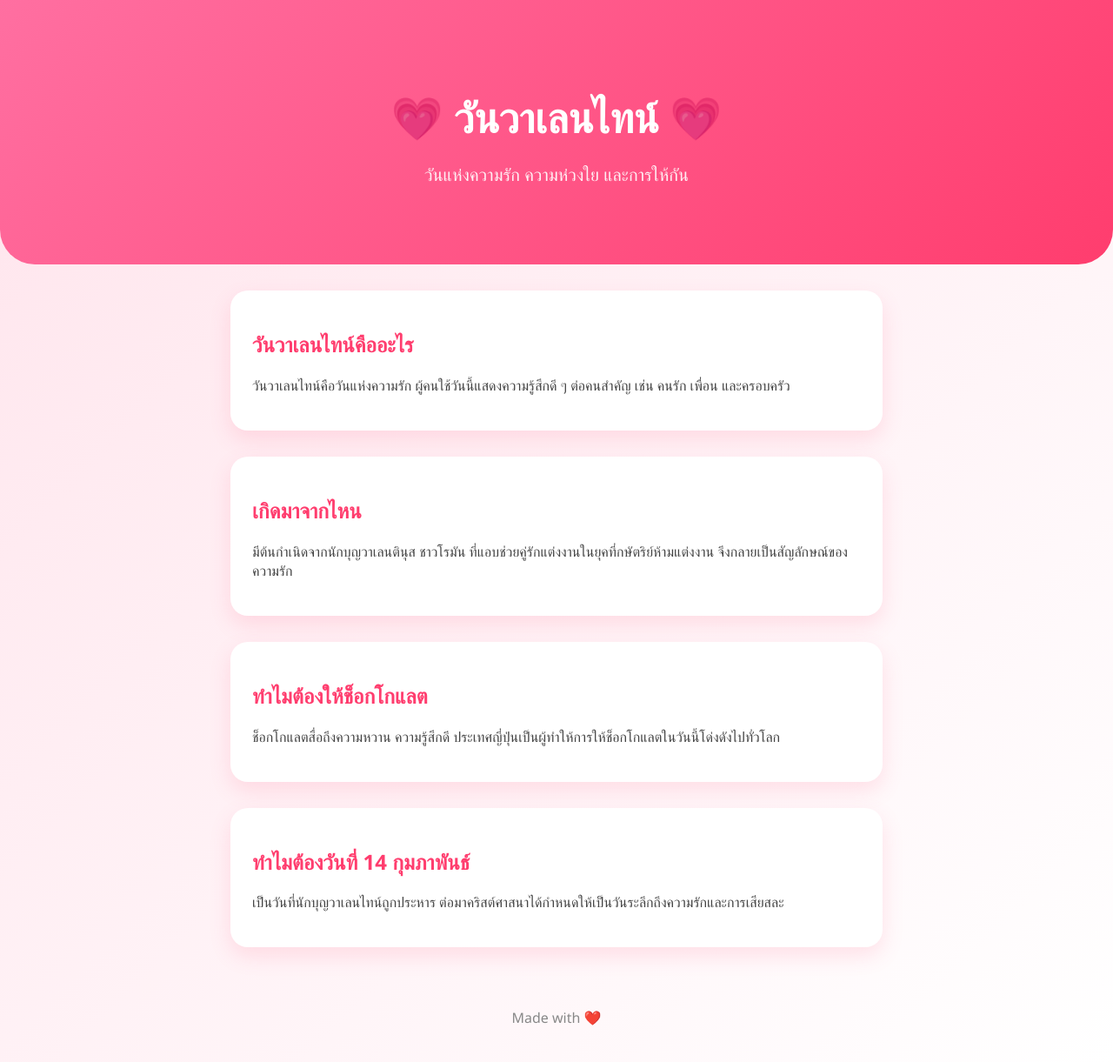
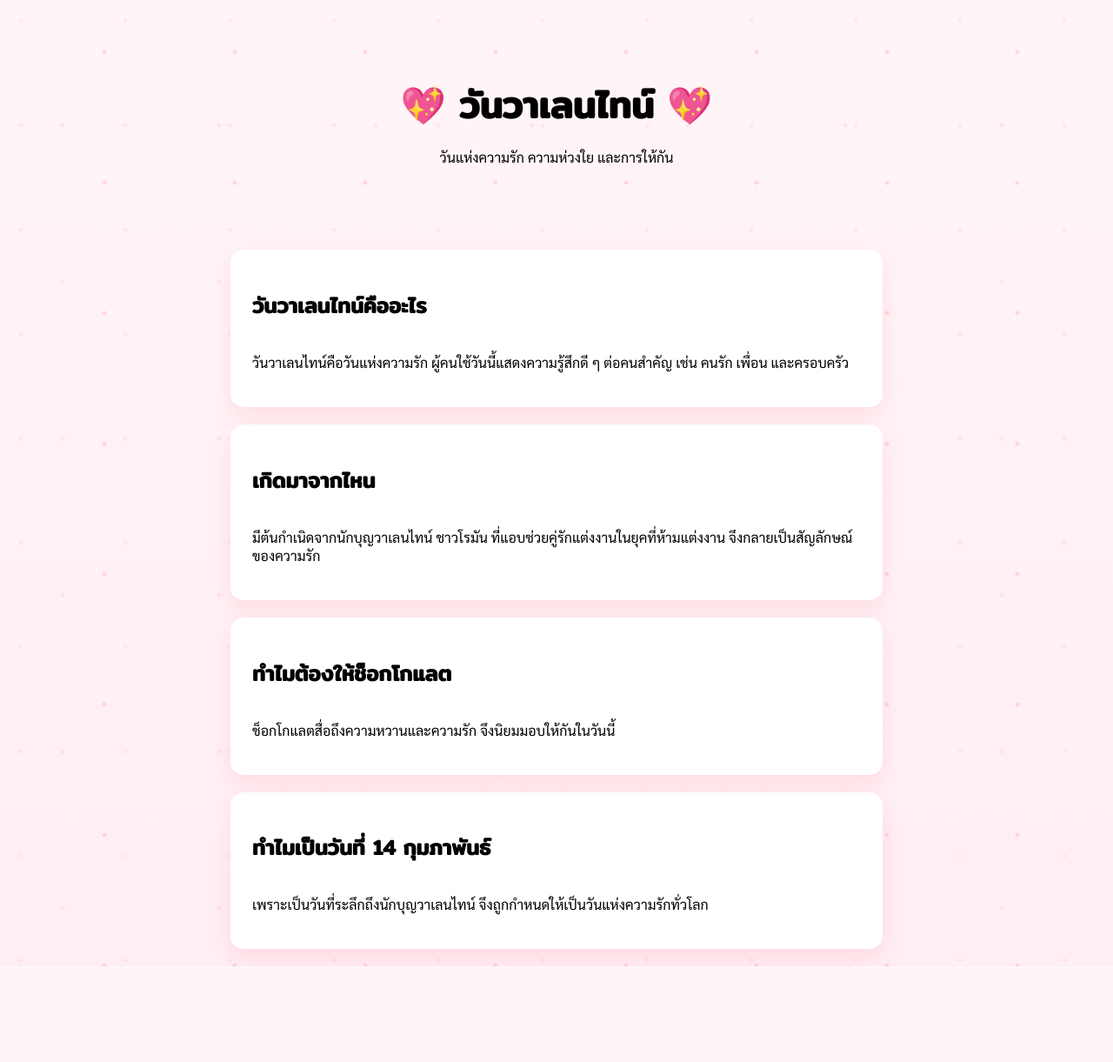
Before and after one commit to Teerapat-09/flask-project, a Flask app: page / in a window 1280 px wide. Shown: the whole page at 87% size. After the commit the page ends 1111 px from the top, so only its background shows below. Run offline with Flask 3, Linux system fonts and the light colour scheme.

Commit message:
UI upgrade

```diff
--- a/static/style.css
+++ b/static/style.css
@@ -1,54 +1,82 @@
 body {
     margin: 0;
-    font-family: "Segoe UI", sans-serif;
-    background: linear-gradient(135deg, #ffe4ec, #ffffff);
-    color: #444;
+    padding: 0;
+    font-family: 'Sarabun', sans-serif;
+
+    /* พื้นหลังลายความรักแบบจาง ๆ */
+    background:
+    radial-gradient(circle at 20% 20%, rgba(255,192,203,.25) 2px, transparent 3px),
+    radial-gradient(circle at 80% 40%, rgba(255,105,135,.20) 2px, transparent 3px),
+    radial-gradient(circle at 40% 80%, rgba(255,182,193,.25) 2px, transparent 3px),
+    linear-gradient(#fff5f7,#ffeef3);
+
+    background-size: 120px 120px, 150px 150px, 180px 180px, cover;
 }
 
-/* หัวเว็บ */
-.hero {
-    text-align: center;
-    padding: 70px 20px;
-    background: linear-gradient(135deg, #ff6fa1, #ff3d6e);
-    color: white;
-    border-bottom-left-radius: 40px;
-    border-bottom-right-radius: 40px;
-}
-
-.hero h1 {
-    font-size: 48px;
+/* หัวข้อใหญ่ */
+h1 {
+    font-family: 'Mitr', sans-serif;
+    font-size: 42px;
     margin-bottom: 10px;
 }
 
-.hero p {
-    font-size: 20px;
-    opacity: 0.9;
+/* หัวข้อรอง */
+h2 {
+    font-family: 'Mitr', sans-serif;
 }
 
-/* การ์ดข้อมูล */
+/* ส่วนหัว */
+.hero {
+    text-align: center;
+    padding: 60px 20px;
+}
+
+/* กล่องเนื้อหา */
 .card {
     background: white;
-    margin: 30px auto;
-    padding: 25px;
     width: 80%;
     max-width: 700px;
-    border-radius: 20px;
-    box-shadow: 0 10px 25px rgba(255, 80, 120, 0.15);
-    transition: 0.3s;
+    margin: 20px auto;
+    padding: 25px;
+    border-radius: 15px;
+    box-shadow: 0 10px 25px rgba(255,105,135,.15);
+    transition: transform .3s ease;
 }
 
 .card:hover {
     transform: translateY(-5px);
-    box-shadow: 0 20px 40px rgba(255, 80, 120, 0.25);
 }
 
-h2 {
-    color: #ff3d6e;
+/* เอฟเฟกต์หัวใจ */
+.love-title {
+    position: relative;
+    display: inline-block;
+    cursor: pointer;
+    transition: transform .25s ease;
 }
 
-/* ฟุตเตอร์ */
-footer {
-    text-align: center;
-    padding: 40px;
-    color: #888;
+.love-title:hover {
+    transform: scale(1.05);
 }
+
+.love-title::after {
+    content: "❤";
+    position: absolute;
+    left: -25px;
+    top: 50%;
+    transform: translateY(-50%) scale(0);
+    opacity: 0;
+    color: #ff4d6d;
+    transition: all .35s ease;
+}
+
+.love-title:hover::after {
+    transform: translateY(-50%) scale(1.2);
+    opacity: 1;
+    animation: floatHeart .8s ease infinite alternate;
+}
+
+@keyframes floatHeart {
+    from { transform: translateY(-50%) translateX(0) scale(1.2); }
+    to { transform: translateY(-65%) translateX(-3px) scale(1.35); }
+}
--- a/templates/index.html
+++ b/templates/index.html
@@ -3,52 +3,54 @@
 <head>
     <meta charset="UTF-8">
     <title>Valentine</title>
+
+    <!-- CSS -->
     <link rel="stylesheet" href="{{ url_for('static', filename='style.css') }}">
+
+    <!-- Thai Google Fonts -->
+    <link rel="stylesheet"
+          href="https://fonts.googleapis.com/css2?family=Mitr:wght@300;400;500&family=Sarabun:wght@300;400&display=swap">
 </head>
 
 <body>
 
 <header class="hero">
-    <h1>💗 วันวาเลนไทน์ 💗</h1>
+    <h1>💖 วันวาเลนไทน์ 💖</h1>
     <p>วันแห่งความรัก ความห่วงใย และการให้กัน</p>
 </header>
 
 <section class="card">
-    <h2>วันวาเลนไทน์คืออะไร</h2>
+    <h2 class="love-title">วันวาเลนไทน์คืออะไร</h2>
     <p>
-        วันวาเลนไทน์คือวันแห่งความรัก ผู้คนใช้วันนี้แสดงความรู้สึกดี ๆ ต่อคนสำคัญ
-        เช่น คนรัก เพื่อน และครอบครัว
+        วันวาเลนไทน์คือวันแห่งความรัก ผู้คนใช้วันนี้แสดงความรู้สึกดี ๆ
+        ต่อคนสำคัญ เช่น คนรัก เพื่อน และครอบครัว
     </p>
 </section>
 
 <section class="card">
-    <h2>เกิดมาจากไหน</h2>
+    <h2 class="love-title">เกิดมาจากไหน</h2>
     <p>
-        มีต้นกำเนิดจากนักบุญวาเลนตินุส ชาวโรมัน
-        ที่แอบช่วยคู่รักแต่งงานในยุคที่กษัตริย์ห้ามแต่งงาน
+        มีต้นกำเนิดจากนักบุญวาเลนไทน์ ชาวโรมัน
+        ที่แอบช่วยคู่รักแต่งงานในยุคที่ห้ามแต่งงาน
         จึงกลายเป็นสัญลักษณ์ของความรัก
     </p>
 </section>
 
 <section class="card">
-    <h2>ทำไมต้องให้ช็อกโกแลต</h2>
+    <h2 class="love-title">ทำไมต้องให้ช็อกโกแลต</h2>
     <p>
-        ช็อกโกแลตสื่อถึงความหวาน ความรู้สึกดี
-        ประเทศญี่ปุ่นเป็นผู้ทำให้การให้ช็อกโกแลตในวันนี้โด่งดังไปทั่วโลก
+        ช็อกโกแลตสื่อถึงความหวานและความรัก
+        จึงนิยมมอบให้กันในวันนี้
     </p>
 </section>
 
 <section class="card">
-    <h2>ทำไมต้องวันที่ 14 กุมภาพันธ์</h2>
+    <h2 class="love-title">ทำไมเป็นวันที่ 14 กุมภาพันธ์</h2>
     <p>
-        เป็นวันที่นักบุญวาเลนไทน์ถูกประหาร
-        ต่อมาคริสต์ศาสนาได้กำหนดให้เป็นวันระลึกถึงความรักและการเสียสละ
+        เพราะเป็นวันที่ระลึกถึงนักบุญวาเลนไทน์
+        จึงถูกกำหนดให้เป็นวันแห่งความรักทั่วโลก
     </p>
 </section>
 
-<footer>
-    Made with ❤️
-</footer>
-
 </body>
 </html>
```
